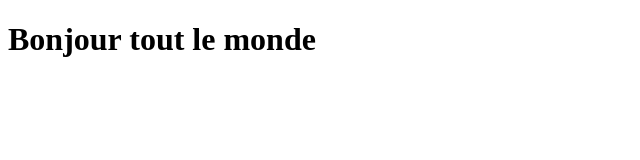
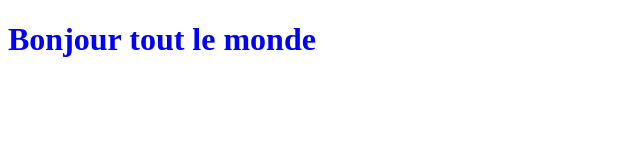
Before and after one commit to Inesza/cours, a plain HTML site: page index.html in a window 1280 px wide. Shown: the whole page, without its empty margins (0-640 px from the left). Drawn offline with Linux system fonts and the light colour scheme.

Commit message:
modif couleur titre

```diff
--- a/index.html
+++ b/index.html
@@ -6,6 +6,6 @@
     <title>Premier test avec git</title>
 </head>
 <body>
-    <h1>Bonjour tout le monde</h1>
+    <h1 style="color:blue;">Bonjour tout le monde</h1>
 </body>
 </html>
```
